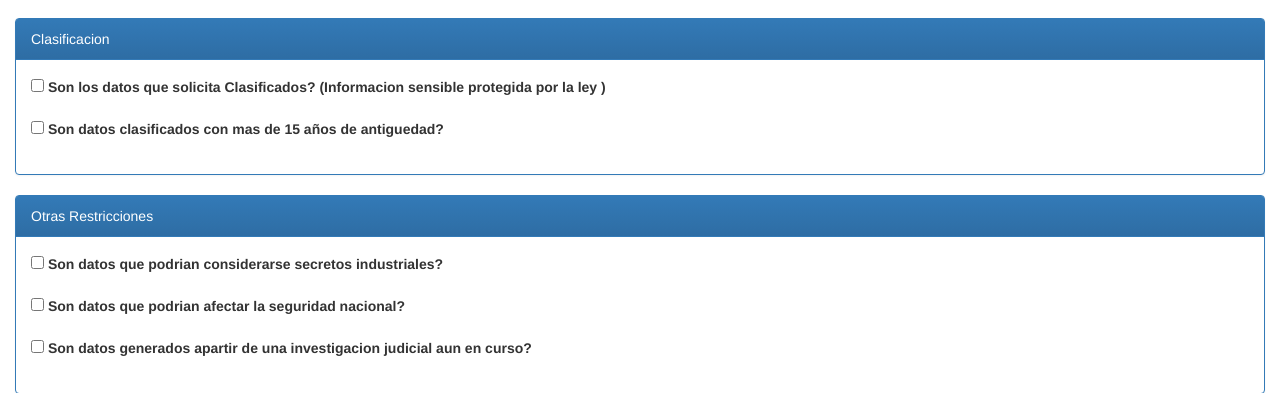
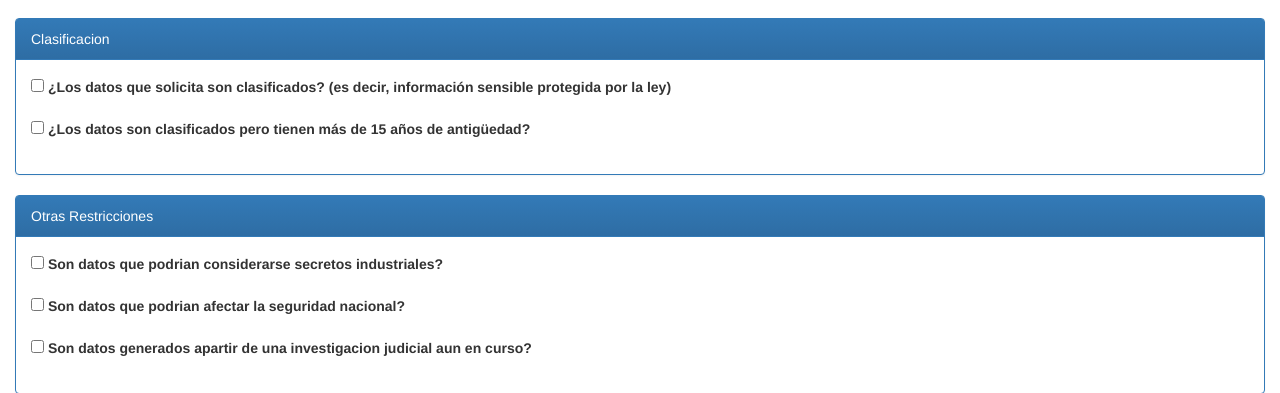
Before and after one commit to dav009/queremos, a Flask app: page / in a window 1280 px wide. Shown: the part 1829-2222 px from the top of the page. Run offline with Flask 2, Linux system fonts and the light colour scheme; parts of the project's set-up code (start-up, migrations or seed data) failed here and were passed over; some libraries are stand-ins or nearby versions.

Commit message:
mejor redaccion de preguntas

```diff
--- a/queremos/templates/index.html
+++ b/queremos/templates/index.html
@@ -204,13 +204,13 @@
                   <div class="form-group">
                       <label>
                         <input type="checkbox" name="clasificacion_datos_flag">
-                        Son los datos que solicita Clasificados? (Informacion sensible protegida por la ley )
+                        ¿Los datos que solicita son clasificados? (es decir, información sensible protegida por la ley)
                       </label>
                   </div>
                   <div class="form-group">
                       <label>
                         <input type="checkbox" name="clasificacion_antiguedad_mayor_a_15_anios_flag">
-                        Son datos clasificados con mas de 15 años de antiguedad?
+                        ¿Los datos son clasificados pero tienen más de 15 años de antigüedad?
                       </label>
                   </div>
                 </div>
```
